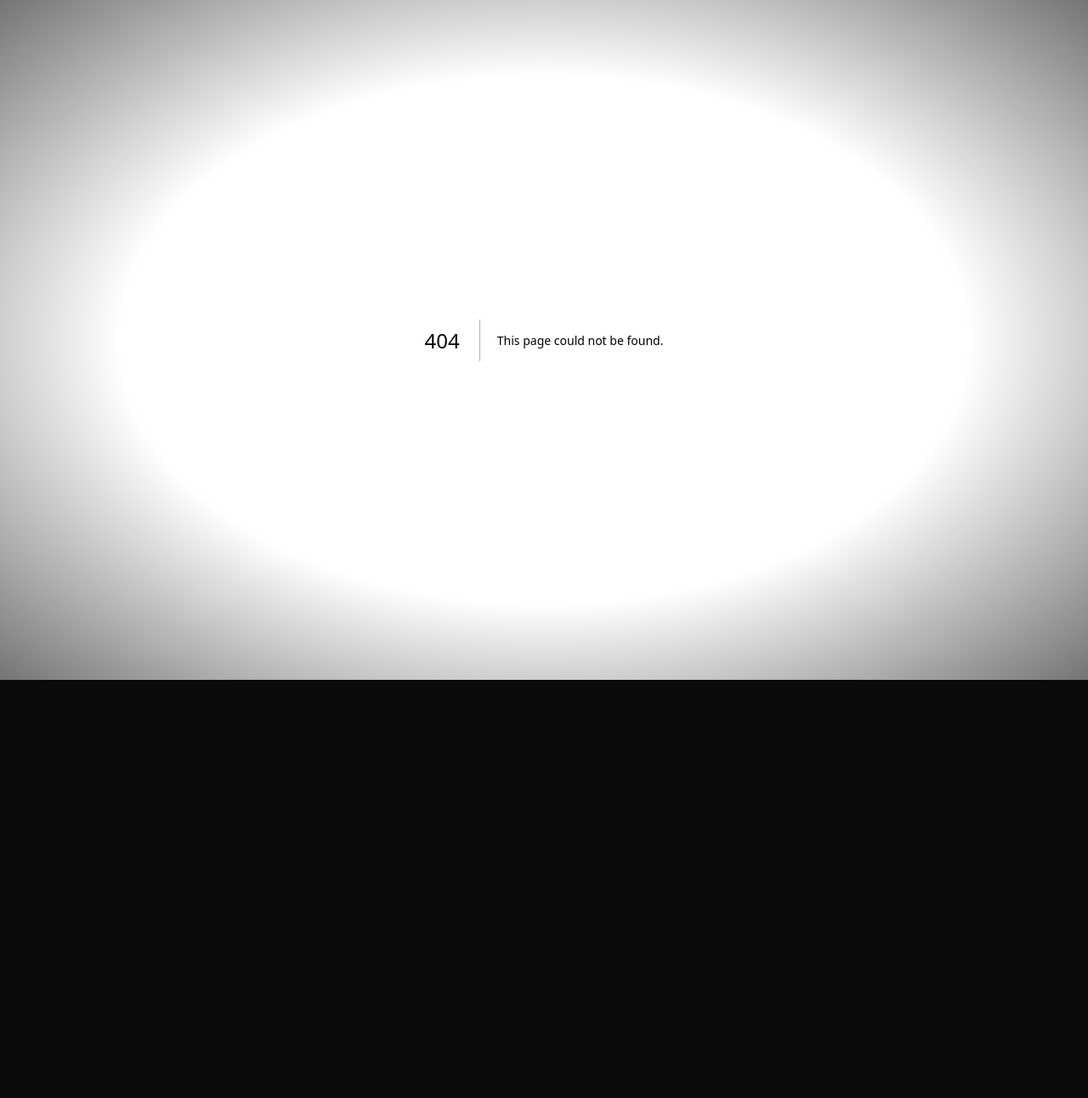
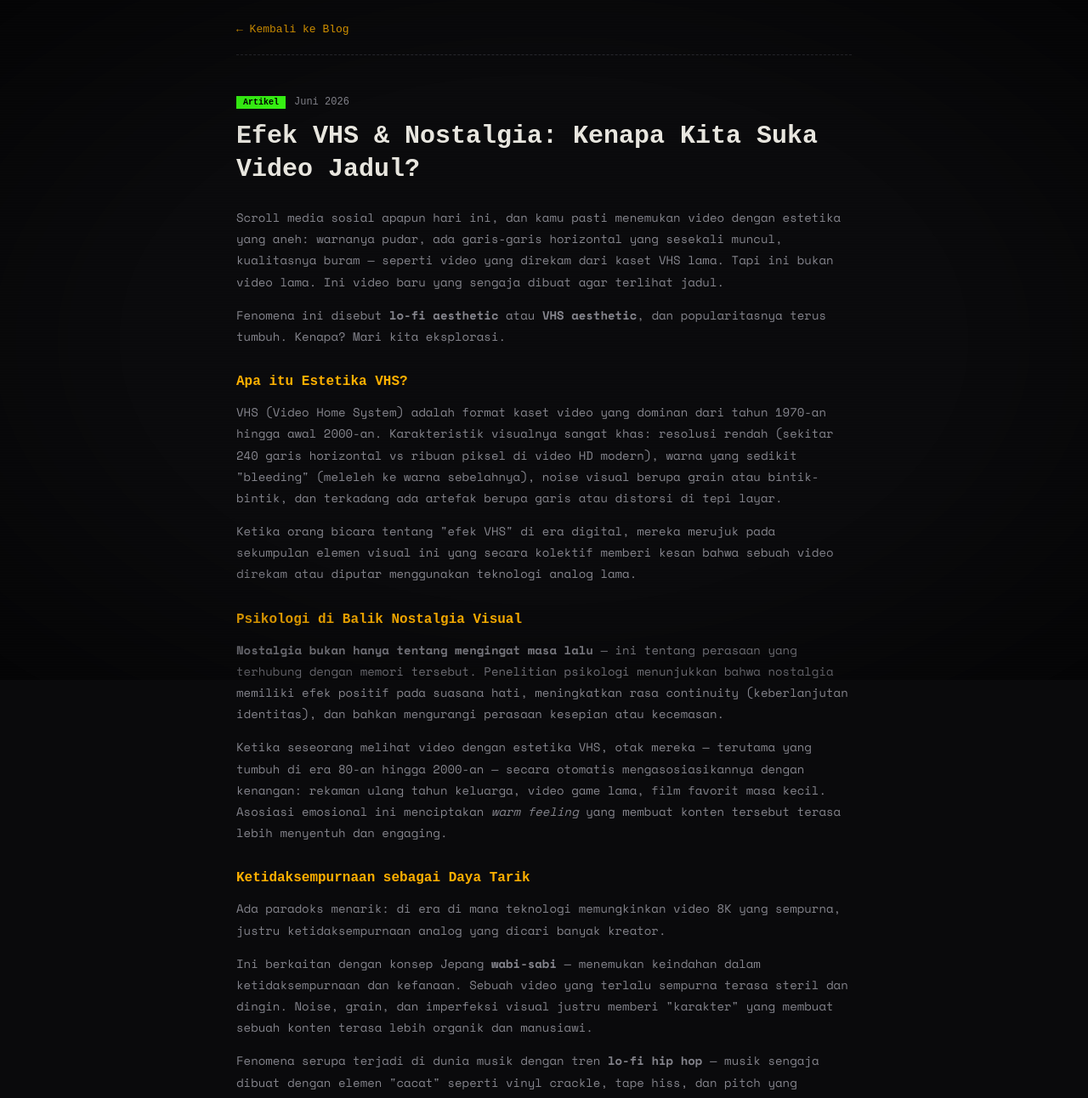
Before and after one commit to rhamt24/video-burik, a Next.js app: page /blog/efek-vhs-nostalgia in a window 1280 px wide. Before the commit this address had no page. Shown: the top 1292 px of the page at 85% size. Before the commit the page ends 800 px from the top, so only its background shows below. Built offline with nearby package versions, Linux system fonts and the light colour scheme.

Commit message:
Add new blog post on VHS aesthetic and nostalgia
This new page explores the VHS aesthetic and its nostalgic appeal in modern media. It discusses the psychological impact of lo-fi visuals and provides tools for creating similar effects.

```diff
--- /dev/null
+++ b/app/blog/efek-vhs-nostalgia/page.js
@@ -0,0 +1,124 @@
+import Link from "next/link";
+
+export const metadata = {
+  title: "Efek VHS & Nostalgia: Kenapa Kita Suka Video Jadul? — Burikin Aja",
+  description: "Eksplorasi fenomena lo-fi visual dan estetika VHS yang sedang tren. Kenapa video dengan kualitas rendah dan tampilan jadul begitu populer di era digital?",
+};
+
+export default function Post2() {
+  return (
+    <main style={{ minHeight: "100vh", maxWidth: 760, margin: "0 auto", padding: "0 18px 80px" }}>
+      <header style={{ padding: "20px 0", borderBottom: "1px dashed #2a2a30" }}>
+        <Link href="/blog" style={{ color: "#ffb000", textDecoration: "none", fontSize: 13, fontFamily: "monospace" }}>
+          ← Kembali ke Blog
+        </Link>
+      </header>
+
+      <article style={{ marginTop: 40 }}>
+        <div style={{ marginBottom: 8 }}>
+          <span style={{ background: "#39ff14", color: "#000", fontSize: 10, padding: "2px 8px", fontFamily: "monospace", fontWeight: "bold" }}>Artikel</span>
+          <span style={{ color: "#84848c", fontSize: 12, fontFamily: "monospace", marginLeft: 10 }}>Juni 2026</span>
+        </div>
+        <h1 style={{ fontFamily: "monospace", fontSize: "clamp(20px, 5vw, 30px)", color: "#e8e6df", marginTop: 12, marginBottom: 24, lineHeight: 1.3 }}>
+          Efek VHS & Nostalgia: Kenapa Kita Suka Video Jadul?
+        </h1>
+
+        <p style={pStyle}>
+          Scroll media sosial apapun hari ini, dan kamu pasti menemukan video dengan estetika yang aneh:
+          warnanya pudar, ada garis-garis horizontal yang sesekali muncul, kualitasnya buram — seperti video yang direkam dari kaset VHS lama.
+          Tapi ini bukan video lama. Ini video baru yang sengaja dibuat agar terlihat jadul.
+        </p>
+        <p style={pStyle}>
+          Fenomena ini disebut <strong>lo-fi aesthetic</strong> atau <strong>VHS aesthetic</strong>, dan popularitasnya terus tumbuh.
+          Kenapa? Mari kita eksplorasi.
+        </p>
+
+        <h2 style={h2Style}>Apa itu Estetika VHS?</h2>
+        <p style={pStyle}>
+          VHS (Video Home System) adalah format kaset video yang dominan dari tahun 1970-an hingga awal 2000-an.
+          Karakteristik visualnya sangat khas: resolusi rendah (sekitar 240 garis horizontal vs ribuan piksel di video HD modern),
+          warna yang sedikit "bleeding" (meleleh ke warna sebelahnya), noise visual berupa grain atau bintik-bintik,
+          dan terkadang ada artefak berupa garis atau distorsi di tepi layar.
+        </p>
+        <p style={pStyle}>
+          Ketika orang bicara tentang "efek VHS" di era digital, mereka merujuk pada sekumpulan elemen visual ini yang secara kolektif
+          memberi kesan bahwa sebuah video direkam atau diputar menggunakan teknologi analog lama.
+        </p>
+
+        <h2 style={h2Style}>Psikologi di Balik Nostalgia Visual</h2>
+        <p style={pStyle}>
+          <strong>Nostalgia bukan hanya tentang mengingat masa lalu</strong> — ini tentang perasaan yang terhubung dengan memori tersebut.
+          Penelitian psikologi menunjukkan bahwa nostalgia memiliki efek positif pada suasana hati, meningkatkan rasa continuity (keberlanjutan identitas),
+          dan bahkan mengurangi perasaan kesepian atau kecemasan.
+        </p>
+        <p style={pStyle}>
+          Ketika seseorang melihat video dengan estetika VHS, otak mereka — terutama yang tumbuh di era 80-an hingga 2000-an —
+          secara otomatis mengasosiasikannya dengan kenangan: rekaman ulang tahun keluarga, video game lama, film favorit masa kecil.
+          Asosiasi emosional ini menciptakan <em>warm feeling</em> yang membuat konten tersebut terasa lebih menyentuh dan engaging.
+        </p>
+
+        <h2 style={h2Style}>Ketidaksempurnaan sebagai Daya Tarik</h2>
+        <p style={pStyle}>
+          Ada paradoks menarik: di era di mana teknologi memungkinkan video 8K yang sempurna, justru ketidaksempurnaan analog yang dicari banyak kreator.
+        </p>
+        <p style={pStyle}>
+          Ini berkaitan dengan konsep Jepang <strong>wabi-sabi</strong> — menemukan keindahan dalam ketidaksempurnaan dan kefanaan.
+          Sebuah video yang terlalu sempurna terasa steril dan dingin. Noise, grain, dan imperfeksi visual justru memberi "karakter"
+          yang membuat sebuah konten terasa lebih organik dan manusiawi.
+        </p>
+        <p style={pStyle}>
+          Fenomena serupa terjadi di dunia musik dengan tren <strong>lo-fi hip hop</strong> — musik sengaja dibuat dengan
+          elemen "cacat" seperti vinyl crackle, tape hiss, dan pitch yang sedikit tidak stabil, justru untuk menciptakan
+          suasana yang hangat dan nyaman.
+        </p>
+
+        <h2 style={h2Style}>Lo-Fi Visual di Era Media Sosial</h2>
+        <p style={pStyle}>
+          Platform seperti TikTok dan Instagram justru menjadi inkubator bagi estetika lo-fi. Beberapa faktor yang mendorong tren ini:
+        </p>
+        <ul style={ulStyle}>
+          <li style={liStyle}><strong>Saturasi konten HD</strong> — Semua orang memiliki kamera berkualitas tinggi. Untuk menonjol, kreator butuh cara lain untuk berbeda</li>
+          <li style={liStyle}><strong>Kelelahan estetika sempurna</strong> — Generasi yang tumbuh dengan Instagram filter dan beauty standard yang tidak realistis mulai rindu dengan sesuatu yang terasa "asli"</li>
+          <li style={liStyle}><strong>Nostalgia generasi Millennial dan Gen Z awal</strong> — Mereka yang kini berusia 20-35 tahun memiliki kenangan nyata tentang era VHS dan teknologi analog</li>
+          <li style={liStyle}><strong>Ironi dan self-awareness</strong> — Membuat video "jelek" secara sengaja juga bisa dibaca sebagai pernyataan ironis tentang obsesi kita pada kualitas dan kesempurnaan visual</li>
+        </ul>
+
+        <h2 style={h2Style}>Cara Menciptakan Estetika Lo-Fi dengan Burikin Aja</h2>
+        <p style={pStyle}>
+          Jika kamu ingin mengeksplorasi estetika ini, Burikin Aja menyediakan beberapa tools yang relevan:
+        </p>
+        <ul style={ulStyle}>
+          <li style={liStyle}><strong>Preset MAJAPAHIT</strong> — Memberikan filter grayscale yang dramatis, terinspirasi dari estetika film hitam putih tua</li>
+          <li style={liStyle}><strong>Filter Vintage (Sepia Usang)</strong> — Menambahkan nuansa kecoklatan yang khas dari foto dan video era analog</li>
+          <li style={liStyle}><strong>Resolusi 144p dengan FPS rendah</strong> — Kombinasi ini menciptakan tampilan yang sangat mirip dengan rekaman VHS atau handycam lama</li>
+          <li style={liStyle}><strong>Audio "Mendem"</strong> — Simulasi suara yang melewati kaset magnetik yang sudah memburuk</li>
+        </ul>
+        <p style={pStyle}>
+          Eksperimen dengan kombinasi berbeda untuk menemukan estetika yang paling cocok dengan konten dan audiens kamu.
+        </p>
+
+        <h2 style={h2Style}>Kesimpulan</h2>
+        <p style={pStyle}>
+          Estetika VHS dan lo-fi visual bukan sekadar tren sementara — ini adalah respons psikologis yang mendalam terhadap kondisi media modern.
+          Di tengah banjir konten sempurna, ketidaksempurnaan yang sengaja diciptakan justru menjadi bentuk ekspresi artistik yang kuat dan koneksi emosional yang autentik.
+        </p>
+        <p style={pStyle}>
+          Dan yang terbaik dari semua ini? Kamu tidak perlu membeli kaset VHS bekas atau kamera analog untuk menciptakan estetika ini.
+          Cukup beberapa klik di browser kamu.
+        </p>
+
+        <div style={{ marginTop: 40, padding: 20, background: "#141417", border: "1px solid #ffb000", borderRadius: 8, textAlign: "center" }}>
+          <p style={{ color: "#84848c", fontSize: 13, marginBottom: 12 }}>Mau coba efek VHS dan lo-fi di video kamu?</p>
+          <Link href="/" style={{ display: "inline-block", background: "#ffb000", color: "#000", padding: "10px 24px", textDecoration: "none", fontFamily: "monospace", fontWeight: "bold", fontSize: 13 }}>
+            Coba Burikin Aja Sekarang →
+          </Link>
+        </div>
+      </article>
+    </main>
+  );
+}
+
+const h2Style = { fontFamily: "monospace", fontSize: 16, color: "#ffb000", marginTop: 32, marginBottom: 12 };
+const pStyle = { fontSize: 14, color: "#84848c", lineHeight: 1.8, marginBottom: 14 };
+const ulStyle = { paddingLeft: 20, marginBottom: 14 };
+const liStyle = { fontSize: 14, color: "#84848c", lineHeight: 1.8, marginBottom: 8 };
```
